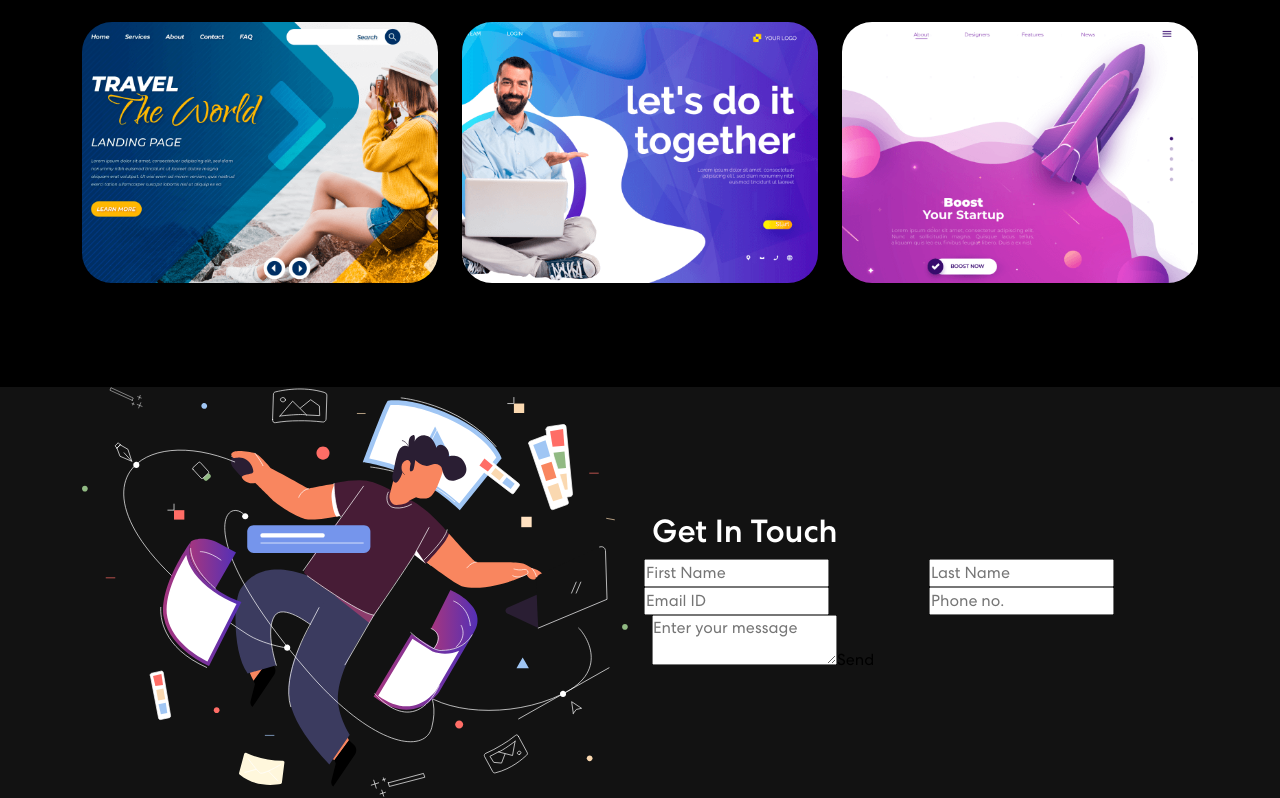
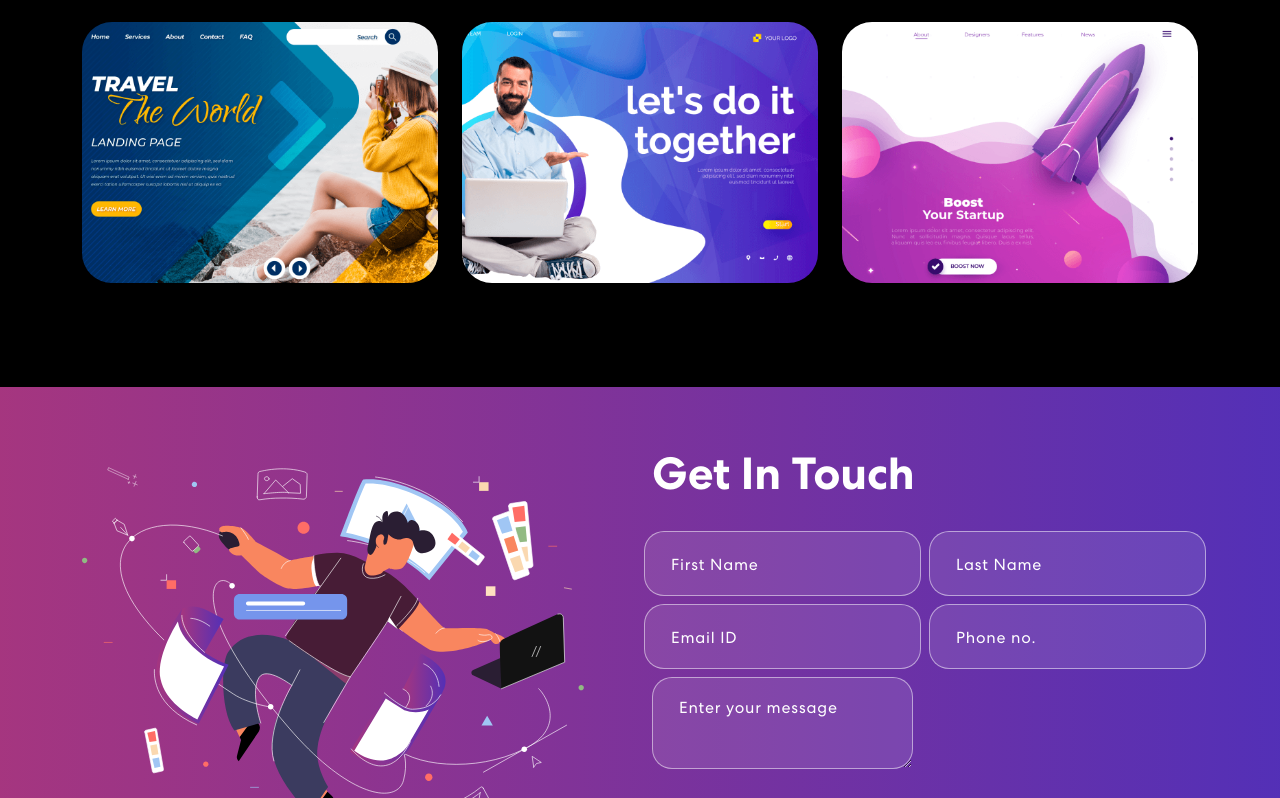
Before and after one commit to adiupd123/aditya-portfolio-website, a React (Create React App) app: page / in a window 1280 px wide. Shown: the part 2002-2800 px from the top of the page. Built offline with nearby package versions, Linux system fonts and the light colour scheme.

Commit message:
Modified Contact component

```diff
--- a/src/App.css
+++ b/src/App.css
@@ -465,3 +465,74 @@
   right: 0;
   z-index: -4;
 }
+/************ Contacts Css ************/
+.contact {
+  background: linear-gradient(90.21deg, #AA367C -5.91%, #4A2FBD 111.58%);
+  padding: 60px 0 200px 0;
+}
+.contact img {
+  width: 92%;
+}
+.contact h2 {
+	font-size: 45px;
+	font-weight: 700;
+  margin-bottom: 30px;
+}
+.contact form input, .contact form textarea {
+  width: 100%;
+  background: rgba(255, 255, 255, 0.1);
+  border: 1px solid rgba(255, 255, 255, 0.5);
+  border-radius: 20px;
+  color: #fff;
+  margin: 0 0 8px 0;
+  padding: 18px 26px;
+  font-weight: 500;
+  font-size: 18px;
+  letter-spacing: 0.8px;
+  transition: 0.3s ease-in-out;
+}
+.contact form input:focus, .contact form textarea:focus {
+  background: rgba(255, 255, 255, 1);
+  color: #121212;
+}
+.contact form input::placeholder, .contact form textarea::placeholder {
+  font-size: 16px;
+  font-weight: 400;
+  color: #fff;
+}
+.contact form input:focus::placeholder, .contact form textarea:focus::placeholder {
+  color: #121212;
+  opacity: 0.8;
+}
+.contact form button {
+  font-weight: 700;
+  color: #000;
+  background-color: #fff;
+  padding: 14px 48px;
+  font-size: 18px;
+  margin-top: 25px;
+  border-radius: 0;
+  position: relative;
+  transition: 0.3s ease-in-out;
+}
+.contact form button span {
+  z-index: 1;
+  position: relative;
+}
+.contact form button:hover {
+  color: #fff;
+}
+.contact form button::before {
+  content: "";
+  background: #121212;
+  width: 0;
+  height: 100%;
+  position: absolute;
+  top: 0;
+  left: 0;
+  z-index: 0;
+  transition: 0.3s ease-in-out;
+}
+.contact form button:hover::before {
+  width: 100%;
+}
--- a/src/components/Contact.js
+++ b/src/components/Contact.js
@@ -19,9 +19,26 @@
         })
     }
 
-    const handleSubmit = () => {
+    const handleSubmit = async (e) => {
+        e.preventDefault();
+        setButtonText('Sending...');
+        let response = await fetch("http://localhost:5000/contact",{
+            method: "POST",
+            headers: {
+                "Content-Type": "Application/json;charset=utf-8",
+            },
+            body: JSON.stringify(formDetails),
+        });
+        setButtonText("Send");
+        let result = response.json();
+        setFormDetails(formInitialDetails);
+        if(result.code === 200) {
+            setStatus({success: true, message: 'Message sent successfully'});
+        } else {
+            setStatus({success: false, message: 'Something went wrong, please try again later'});
+        }
+    };
 
-    }
     return (
         <section className="contact" id="connect">
             <Container>
```
